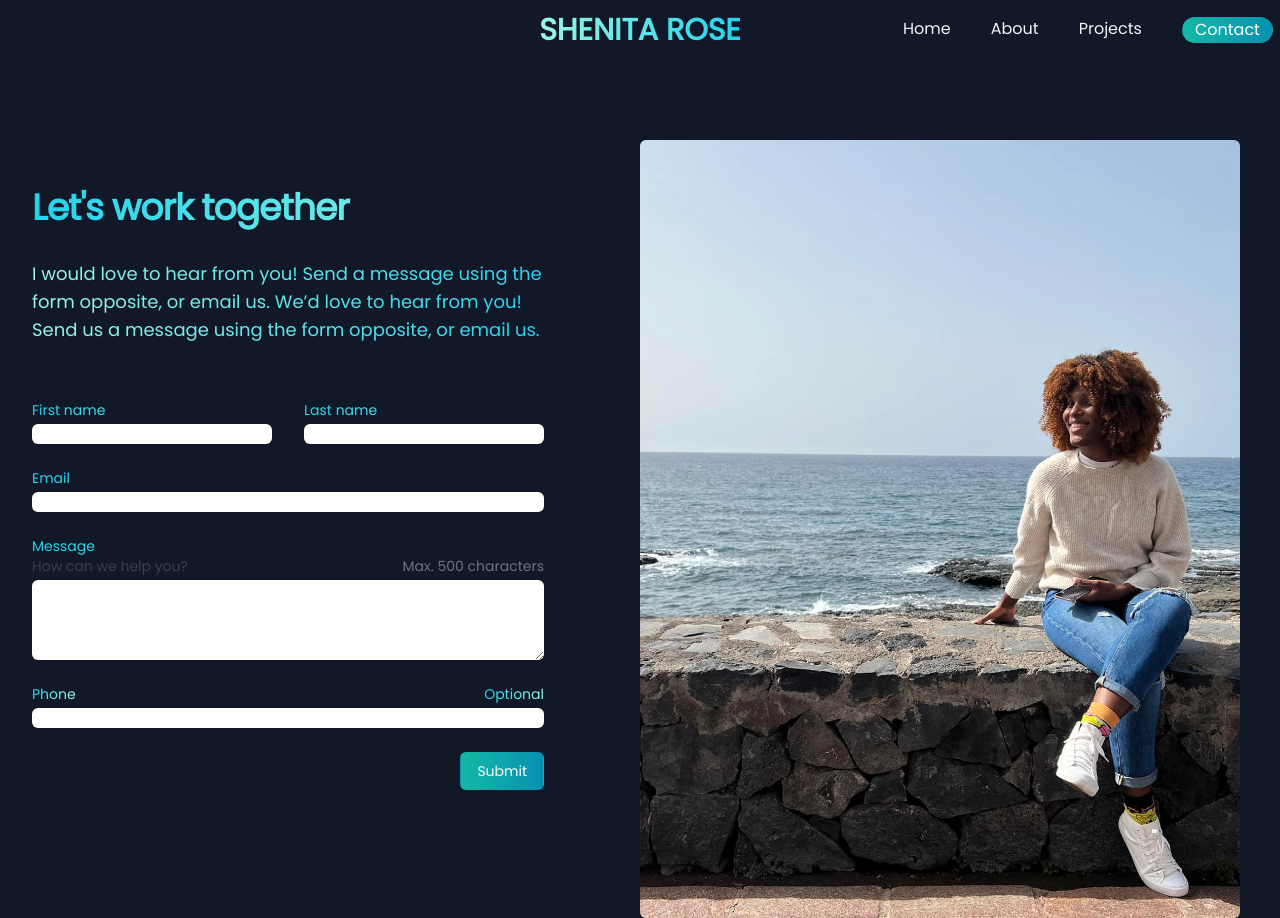
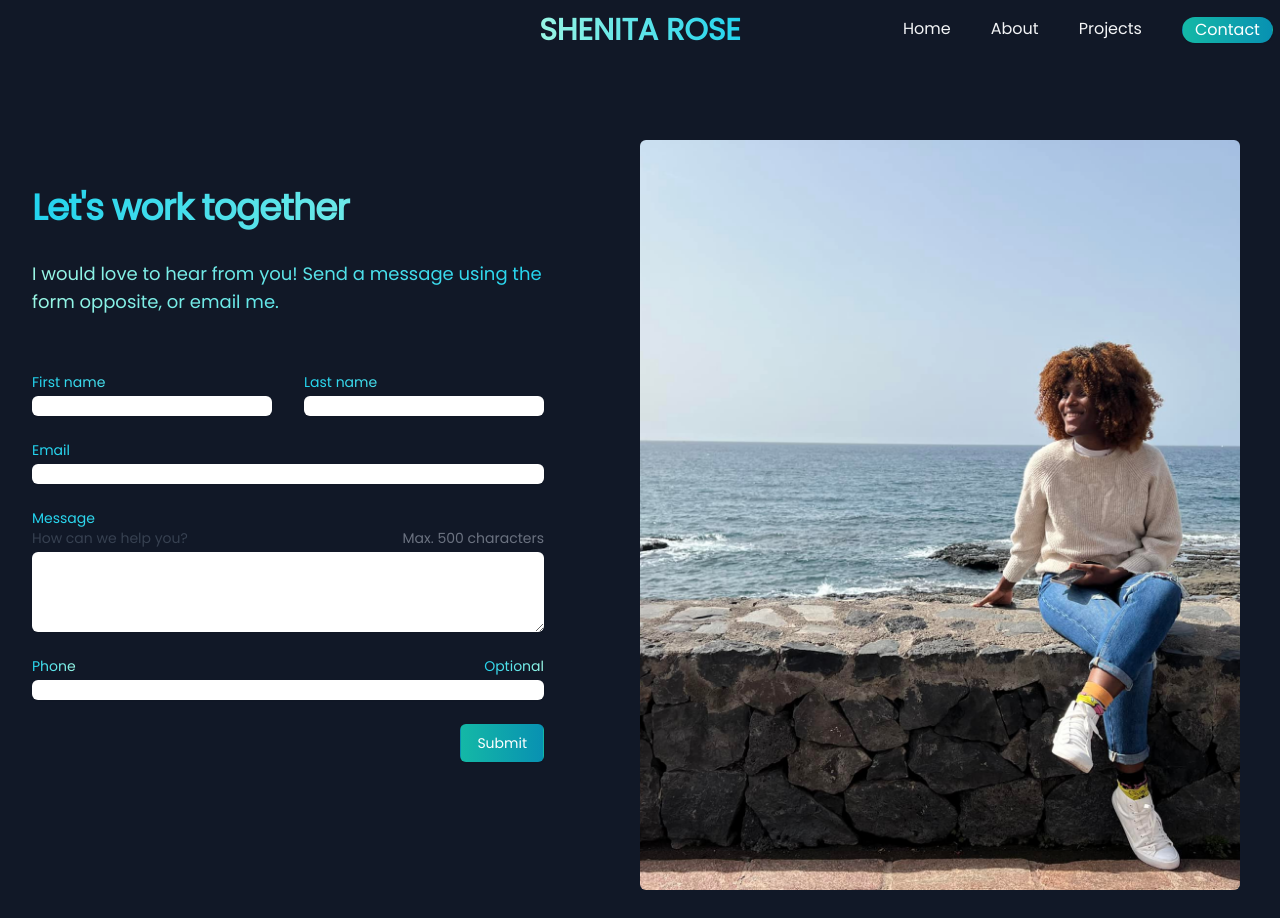
Before and after one commit to ShenitaRose/dev-portfolio, a Next.js app: page /contact in a window 1280 px wide. After the commit the page ends 890 px from the top, so only its background shows below. Built offline with nearby package versions, Linux system fonts and the light colour scheme.

Commit message:
fixed error in contact.js

```diff
--- a/pages/contact.js
+++ b/pages/contact.js
@@ -25,8 +25,7 @@ export default function Contact() {
             <div className="mx-auto max-w-md sm:max-w-lg lg:mx-0">
               <h2 className="text-3xl font-bold tracking-tight bg-gradient-to-l from-teal-200 to-cyan-400 bg-clip-text pb-3 text-transparent sm:pb-5 sm:text-4xl">Let's work together</h2>
               <p className="mt-4 text-lg bg-gradient-to-r from-teal-200 to-cyan-400 bg-clip-text pb-3 text-transparent sm:pb-5 sm:mt-3">
-                I would love to hear from you! Send  a message using the form opposite, or email us. We’d love to hear from
-                you! Send us a message using the form opposite, or email us.
+                I would love to hear from you! Send  a message using the form opposite, or email me.
               </p>
               <form action="#" method="POST" className="mt-9 grid grid-cols-1 gap-y-6 sm:grid-cols-2 sm:gap-x-8">
                 <div>
```
